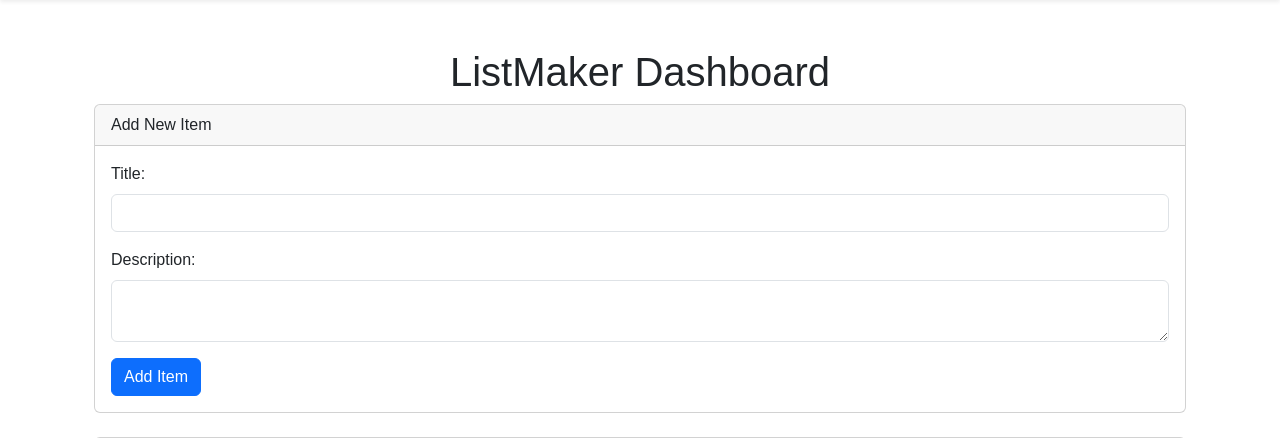
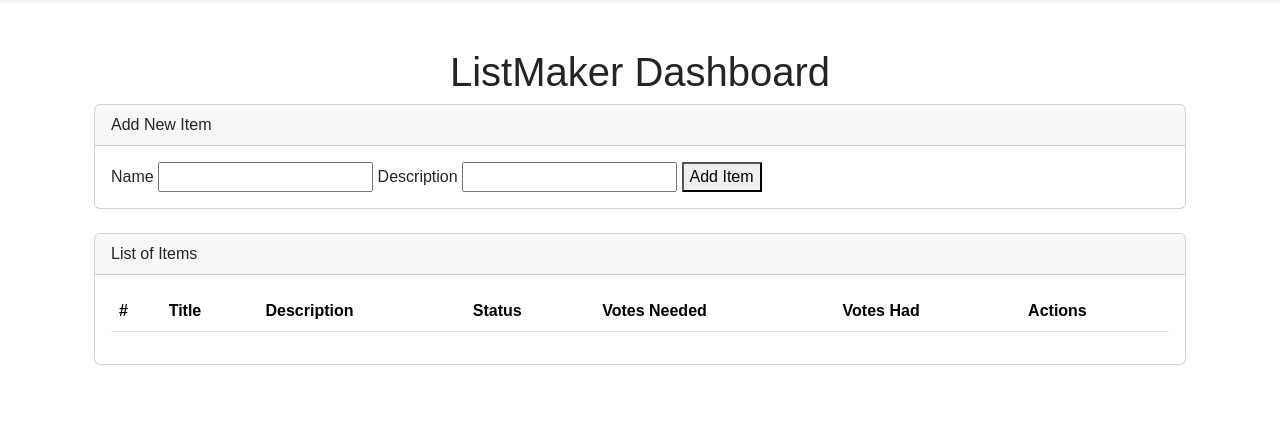
Before and after one commit to anthonyfu3/regulationlist, a Django app: page /listmaker/ in a window 1280 px wide. Shown: the part 56-494 px from the top of the page. Run offline with Django 5.2, Linux system fonts and the light colour scheme; the visitor is signed in with stand-in values (Sample User, id 1); data that the repository does not hold is empty.

Commit message:
still init listmaker
troubleshooting

```diff
--- a/regulationlist/urls.py
+++ b/regulationlist/urls.py
@@ -22,5 +22,5 @@ urlpatterns = [
     path('items/<int:pk>/', manage_items, name='manage_single_item'),
     path('judge_item/<int:pk>/', judge_item, name='judge_item'),
     path('', CustomLoginView.as_view(), name='default'),
-    path('add-item/', add_list_item, name='add_list_item'),
+    path('add-item/', add_list_item, name='add_item'),
 ]
--- a/webapp/templates/webapp/listmaker.html
+++ b/webapp/templates/webapp/listmaker.html
@@ -10,17 +10,15 @@
     <div class="card mb-4">
         <div class="card-header">Add New Item</div>
         <div class="card-body">
-            <form id="add-item-form">
+            <form action="{% url 'add_item' %}" method="POST">
                 {% csrf_token %}
-                <div class="mb-3">
-                    <label for="name" class="form-label">Title:</label>
-                    <input type="text" id="name" name="name" class="form-control" required>
-                </div>
-                <div class="mb-3">
-                    <label for="description" class="form-label">Description:</label>
-                    <textarea id="description" name="description" class="form-control" required></textarea>
-                </div>
-                <button type="submit" class="btn btn-primary">Add Item</button>
+                <label>Name</label>
+                <input type="text" name="name">
+
+                <label>Description</label>
+                <input type="text" name="description">
+
+                <button type="submit">Add Item</button>
             </form>
         </div>
     </div>
@@ -51,43 +49,16 @@
 
 <script>
     document.addEventListener("DOMContentLoaded", function () {
-        function fetchItems() {
-            fetch("/items/")
-                .then(response => response.json())
-                .then(data => {
-                    const tbody = document.querySelector("#listTable tbody");
-                    tbody.innerHTML = "";
-                    data.forEach(item => {
-                        const row = `
-                        <tr>
-                            <td>${item.number_in_list}</td>
-                            <td>${item.name}</td>
-                            <td>${item.description}</td>
-                            <td>${item.is_valid === true ? "Valid" : item.is_valid === false ? "Not Valid" : "Pending"}</td>
-                            <td>${item.votes_needed}</td>
-                            <td>${item.votes_had}</td>
-                            <td>
-                                <button class="btn btn-warning btn-sm">Edit</button>
-                            </td>
-                        </tr>`;
-                        tbody.insertAdjacentHTML("beforeend", row);
-                    });
-                })
-                .catch(error => console.error("Error fetching items:", error));
-        }
+    const form = document.getElementById("add-item-form");
 
-        fetchItems();
-
-        document.getElementById("add-item-form").addEventListener("submit", function (e) {
-            e.preventDefault(); // Prevent page reload
+    form.addEventListener("submit", function (e) {
+        e.preventDefault();
 
         const name = document.getElementById("name").value.trim();
         const description = document.getElementById("description").value.trim();
 
-            console.log("Form data:", { name, description }); // Log the form data
-
         if (!name || !description) {
-                alert("Both Title and Description are required.");
+            alert("Both Title and Description are required!");
             return;
         }
 
@@ -95,27 +66,32 @@
             method: "POST",
             headers: {
                 "Content-Type": "application/json",
-                    "X-CSRFToken": document.querySelector("[name=csrfmiddlewaretoken]").value,
+                "X-CSRFToken": getCSRFToken(),
             },
             body: JSON.stringify({
                 name: name,
                 description: description,
-                    votes_needed: 1,
             }),
         })
-                .then(response => response.json())
-                .then(data => {
+            .then((response) => response.json())
+            .then((data) => {
                 if (data.success) {
                     alert("Item added successfully!");
-                        document.getElementById("add-item-form").reset();
-                        fetchItems(); // Refresh the table
+                    form.reset();
                 } else {
                     alert("Error: " + data.error);
                 }
             })
-                .catch(error => console.error("Error adding item:", error));
+            .catch((error) => console.error("Error adding item:", error));
     });
 
+    // Function to get CSRF token
+    function getCSRFToken() {
+        return document.querySelector("[name=csrfmiddlewaretoken]").value;
+    }
 });
+
+
+
 </script>
 {% endblock %}
--- a/webapp/views.py
+++ b/webapp/views.py
@@ -1,4 +1,4 @@
-from django.shortcuts import render, get_object_or_404
+from django.shortcuts import render, get_object_or_404, redirect
 from django.http import JsonResponse, HttpResponse
 from django.contrib.auth.views import LoginView, LogoutView
 from django.contrib.auth.decorators import login_required
@@ -156,29 +156,18 @@ def fetch_list_items(request):
     ]
     return JsonResponse(data, safe=False)
 
+@method_decorator(csrf_exempt, name='dispatch')
 @login_required
 def add_list_item(request):
-    if request.method == "POST":
-        try:
-            name = request.POST.get("name", "").strip()
-            description = request.POST.get("description", "").strip()
+    if request.method == 'POST':
+        # Retrieve form data
+        name = request.POST.get('name')
+        description = request.POST.get('description')
+        # Create and save your model instance, for example:
+        # MyModel.objects.create(name=name, description=description)
 
-            print("Received POST data:", {"name": name, "description": description})  # Debugging
+        # After saving, redirect (which also resets the form upon GET)
+        return redirect('listmaker')  # or whatever URL name you have
 
-            if not name or not description:
-                return JsonResponse({"success": False, "error": "Both name and description are required."})
-
-            votes_needed = int(request.POST.get("votes_needed", 1))
-
-            # Create new item
-            ListItem.objects.create(
-                name=name,
-                description=description,
-                votes_needed=votes_needed,
-                created_by=request.user,
-            )
-            return JsonResponse({"success": True})
-        except Exception as e:
-            return JsonResponse({"success": False, "error": str(e)})
-
-    return HttpResponse("Invalid request method", status=405)
+    # If GET (or any non-POST), render a template with a blank form
+    return render(request, 'listmaker/add_item.html', {})
```
Lines whose indentation alone changed are shown as unchanged.
